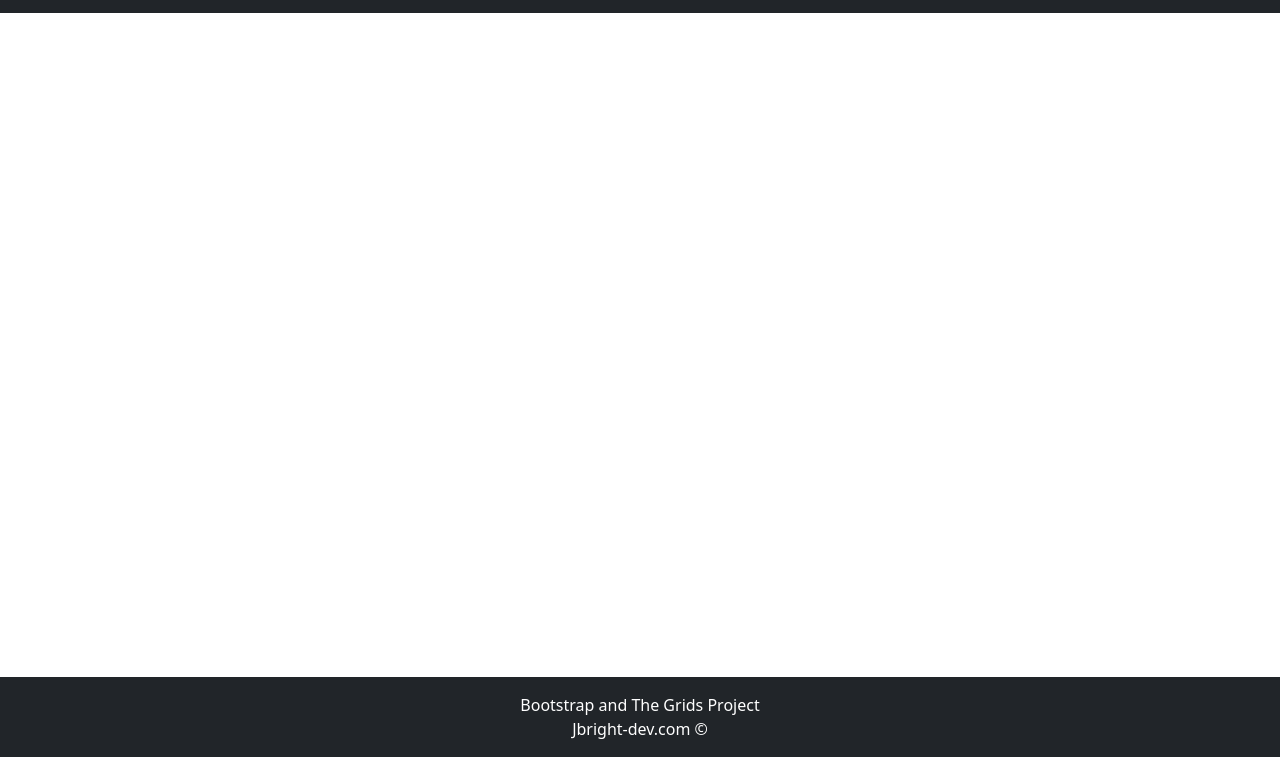
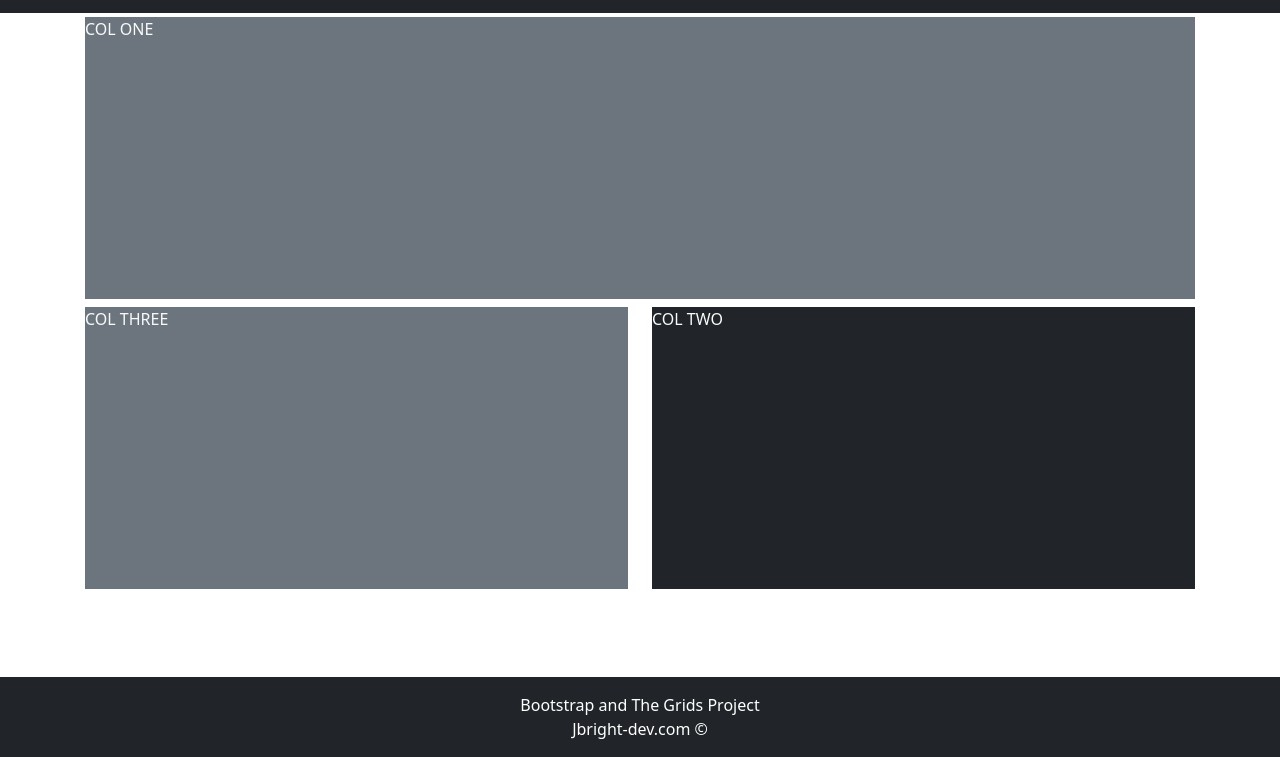
Before and after one commit to jbright-dev/CF-04.BootStrapProject, a plain HTML site: page Grid6.html in a window 1280 px wide. Shown: the part 43-800 px from the top of the page. Drawn offline with nearby package versions, Linux system fonts and the light colour scheme.

Commit message:
Complete Grid 6

```diff
--- a/Grid6.html
+++ b/Grid6.html
@@ -61,7 +61,24 @@
 </nav>
 
     <main class="flex-shrink-0">
-       <div class="container">
+       <div class="container h-100 minHeight">
+           <div class="row h-100 gy-2 row-cols-1 row-cols-md-2">
+               <div class="col col-md-12">
+                   <div class="bg-secondary text-light h-100">
+                       COL ONE
+                   </div>
+               </div>
+               <div class="col-md-6 order-last">
+                   <div class="bg-dark text-light h-100">
+                       COL TWO
+                   </div>
+               </div>
+               <div class="col-md-6">
+                   <div class="bg-secondary text-light h-100">
+                       COL THREE
+                   </div>
+               </div>
+           </div>
 
        </div>
     </main>
```
